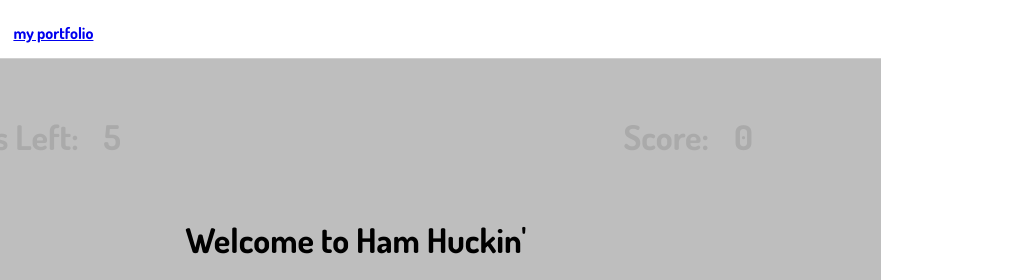
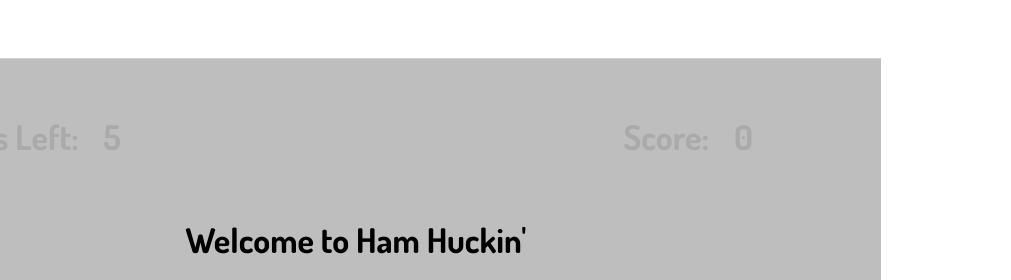
Before and after one commit to slolobdill44/Hamhuckin, a website: page index.html in a window 1280 px wide. Shown: the top 280 px of the page, 269-1280 px from the left. Drawn offline with Linux system fonts and the light colour scheme.

Commit message:
Fixes screenshot

```diff
--- a/index.html
+++ b/index.html
@@ -41,7 +41,6 @@
       <p>
         <strong class="title-text">Ham Huckin'</strong>
         <a href="https://github.com/slolobdill44"><img class="github-img" src="assets/github.png" /></a>
-        <a href="http://www.wherestheguero.com/" class="portfolio-link" >my portfolio</a>
       </p>
     </footer>
   </body>
```
Also changed, not shown: README.md.
